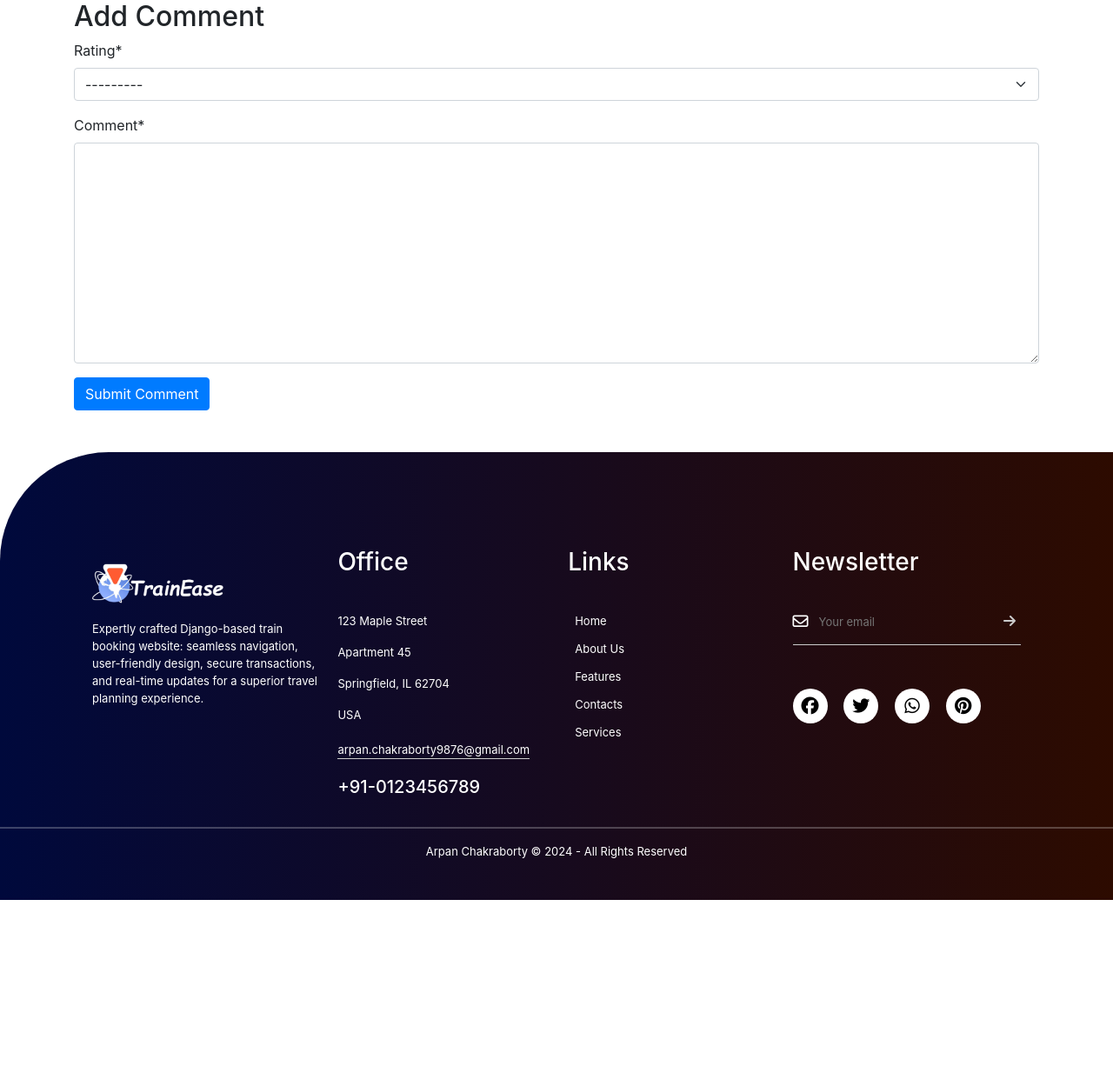
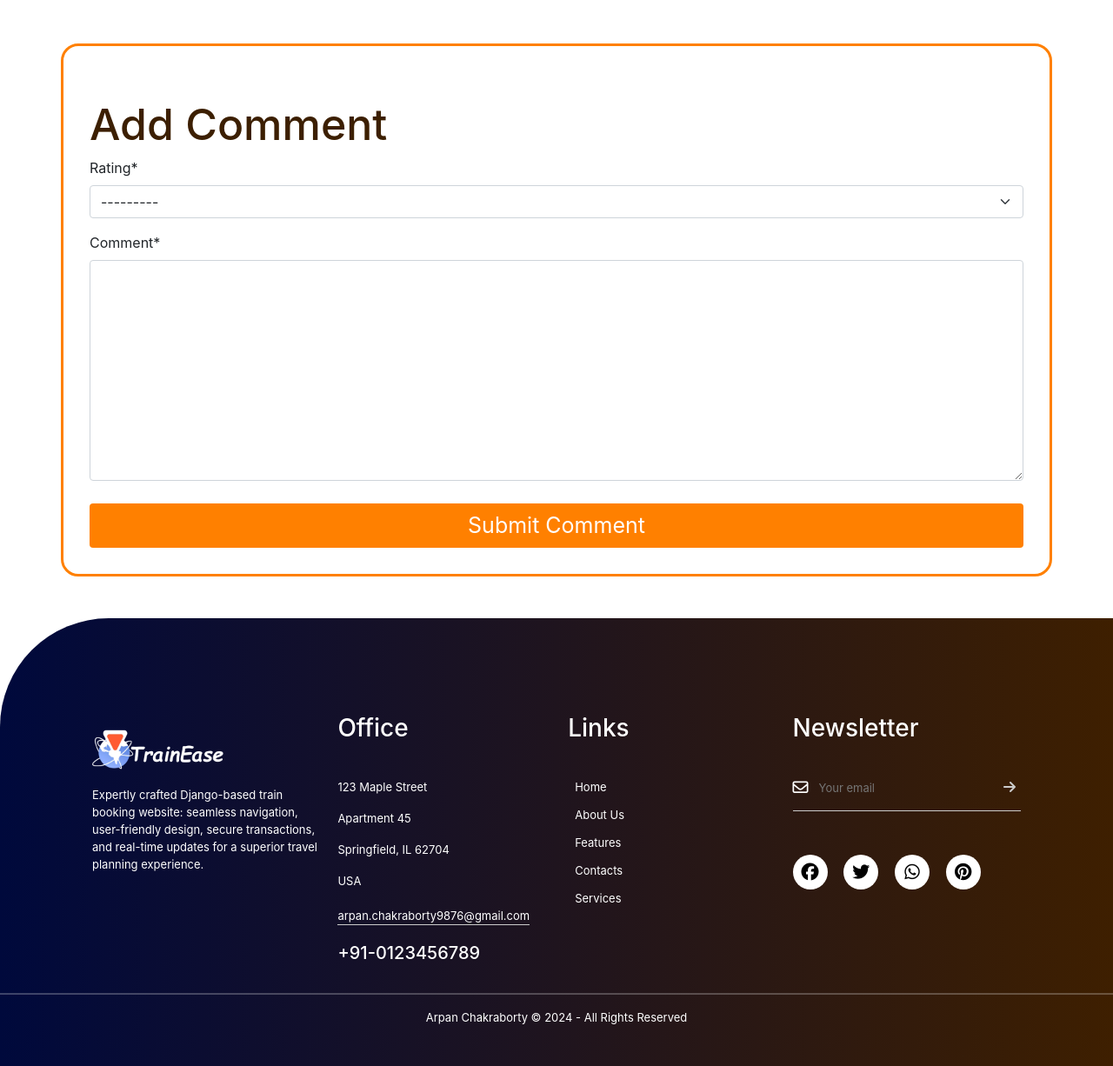
Before and after one commit to arpan-eee/Train-Ease, a Django app: page /train/comment/3/ in a window 1280 px wide. Shown: the part 68-1294 px from the top of the page at 87% size. Before the commit the page ends 1103 px from the top, so only its background shows below. Run offline with Django 5.2, Linux system fonts and the light colour scheme; data comes from the database, SQL or seed files in the repository; some libraries are stand-ins or nearby versions.

Commit message:
frontend3 more

```diff
--- a/static/css/style.css
+++ b/static/css/style.css
@@ -1,7 +1,8 @@
 footer {
   width: 100%;
   bottom: 0;
-  background: linear-gradient(to right, #00093c, #2d0b00);
+  /* background: linear-gradient(to right, #00093c, #2d0b00); */
+  background: linear-gradient(to right, #00093c, #3e1f00);
   color: #fff;
   padding: 100px 0 30px;
   border-top-left-radius: 125px;
@@ -169,6 +170,7 @@ footer underline span {
 
 .navbar {
   background-color: #00093c;
+  /* background: linear-gradient(to right, #00093c, #3e1f00); */
 }
 
 .map {
@@ -195,11 +197,18 @@ footer underline span {
 
 .formstyle2 {
   border-radius: 20px;
-  border: #031999;
+  border: #0069d9;
   border-style: solid;
   padding: 30px;
   padding-top: 60px;
   margin-top: 50px;
+}
+
+.custom_btn {
+  background-color: #00093c;
+  color: #ffffff;
+  font-size: 25px;
+  padding: 10px;
 }
 
 @media (max-width: 700px) {
--- a/train/templates/comment.html
+++ b/train/templates/comment.html
@@ -1,9 +1,9 @@
 {% extends 'base.html' %} {% load crispy_forms_tags %} {% block content %}
-<div class="container">
-  <h2>Add Comment</h2>
+<div class="container formstyle">
+  <h2 class="heading">Add Comment</h2>
   <form method="post" class="comment-form">
     {% csrf_token %} {{ form|crispy }}
-    <button type="submit" class="btn btn-primary">Submit Comment</button>
+    <button type="submit" class="btn custom-btn-home">Submit Comment</button>
   </form>
 </div>
 {% endblock %}
--- a/train/templates/train_display.html
+++ b/train/templates/train_display.html
@@ -14,7 +14,7 @@
     </div>
     <h5 class="text-center my-3">Search By Station</h5>
     <button
-      class="btn btn-secondary dropdown-toggle"
+      class="btn btn-secondary dropdown-toggle custom_btn"
       type="button"
       id="dropdownMenuButton"
       data-toggle="dropdown"
```
